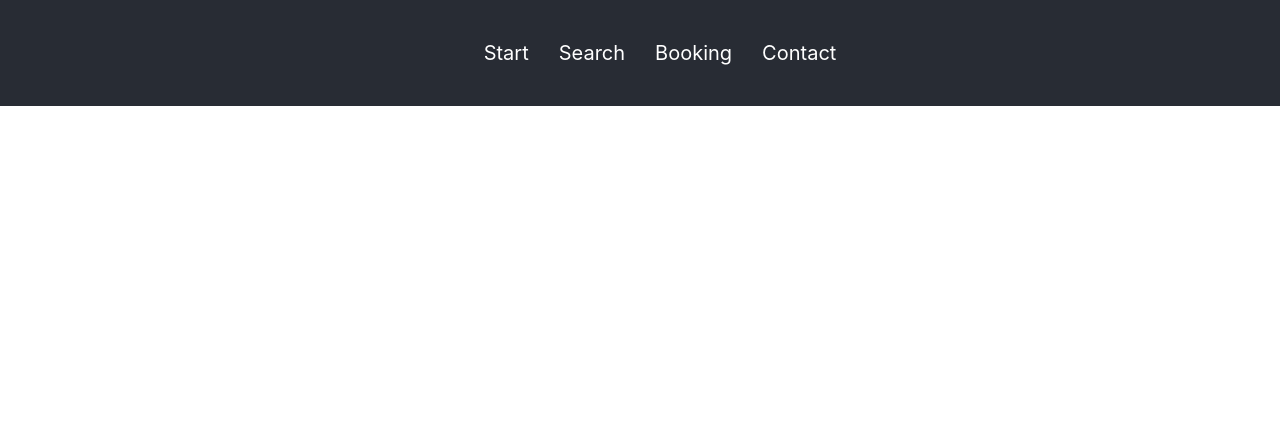
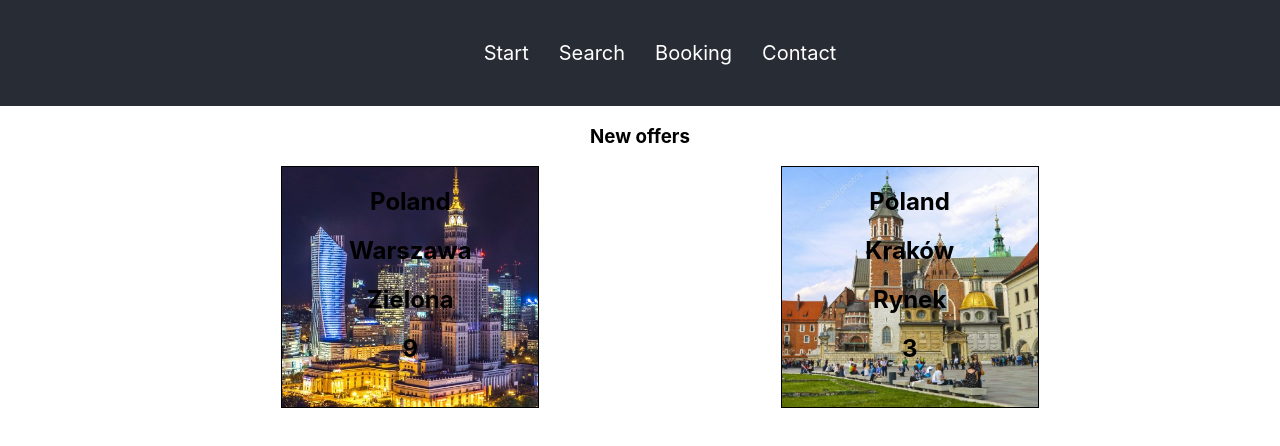
Before and after one commit to szkola-reacta/hackaton-team-f, a React (Create React App) app: page /dashboard in a window 1280 px wide. Shown: the top 446 px of the page. Built offline with nearby package versions, Linux system fonts and the light colour scheme; data requests are answered from the project's data file.

Commit message:
Dodano modale

```diff
--- a/package.json
+++ b/package.json
@@ -15,6 +15,8 @@
     "react": "^17.0.1",
     "react-dom": "^17.0.1",
     "react-router-dom": "^5.2.0",
+    "react-reveal": "^1.2.2",
+    "react-modal": "^3.12.1",
     "react-scripts": "4.0.0",
     "web-vitals": "^0.2.4"
   },
--- a/src/App.js
+++ b/src/App.js
@@ -1,7 +1,7 @@
-import { BrowserRouter, Switch, Route, NavLink } from 'react-router-dom';
+import React,{Component} from 'react';
+import { BrowserRouter, Switch, Route, NavLink,Redirect } from 'react-router-dom';
 import './App.css';
 import axios from "axios";
-import React,{Component} from 'react';
 import Search from './views/Search';
 import Contact from './views/Contact';
 import Homepage from './views/Homepage';
@@ -26,12 +26,16 @@ class  App extends Component {
   }
   render(){
     const {data} = this.state;
+    console.log(data) //tu
+
     return (
+      <div>
       <BrowserRouter>
+      <Redirect to='/dashboard' />
           <div className="App">
             <header className="App-header">
               <ul className='App-menu'>
-                <li className='App-menu__item'><NavLink to='/'>Start</NavLink></li>
+                <li className='App-menu__item'><NavLink to='/dashboard'>Start</NavLink></li>
                 <li className='App-menu__item'><NavLink to='search'>Search</NavLink></li>
                 <li className='App-menu__item'><NavLink to='booking'>Booking</NavLink></li>
                 <li className='App-menu__item'><NavLink to='contact'>Contact</NavLink></li>
@@ -39,7 +43,7 @@ class  App extends Component {
             </header>
             <div>
               <Switch>
-                  <Route exact path='/'  component={()=> <Homepage data= {data}/>}/>
+                  <Route exact path='/dashboard' component={()=> <Homepage data= {data}/>}/>
                   <Route path='/contact' component={Contact}/>
                   <Route path='/search' component={Search}/>
                   <Route path='/booking' component={Booking}/>
@@ -47,6 +51,7 @@ class  App extends Component {
             </div>
           </div>
         </BrowserRouter>
+        </div>
       );
   }
 
--- a/src/components/OfferList/OfferList.js
+++ b/src/components/OfferList/OfferList.js
@@ -1,38 +1,58 @@
 import React, { Component } from "react";
+import { NavLink } from "react-router-dom";
+import Item from "../item/Item";
+import { Fade, Zoom } from "react-reveal";
+import Modal from "react-modal";
+import "./style.css";
 
-import './style.css';
-import Item from "../item/Item";
 export default class OfferList extends Component {
-  state = {
-    data: null,
+  constructor(props) {
+    super(props);
+    this.state = {
+      item: null,
+    };
+  }
+  openModal = (item) => {
+    this.setState({ item });
   };
-  // componentDidMount() {
-  //   this.loadData();
-  // }
-  // loadData() {
-  //   // todo : zamienic na propsy
-  //   let itemUrl = `http://localhost:3001/offer`;
-  //   let data;
-  //   axios.get(itemUrl).then((response) => {
-  //     data = response.data;
-  //     this.setState({
-  //       data: data,
-  //     });
-  //   });
-  // }
+  closeModal = () => {
+    this.setState({ item: null });
+  };
   render() {
     const { data } = this.props;
+    const { item } = this.state;
     let itemsToRender;
     if (data) {
       itemsToRender = data.map((item) => {
         return (
           <li>
-             <Item id={item.id} data={data[(item.id)-1]} />
+            <NavLink
+              to={`#${item.friendlyUrl}`}
+              onClick={() => this.openModal(item)} >
+              <Item id={item.id} data={data[item.id - 1]} />
+            </NavLink>
           </li>
-
         );
       });
     }
-    return <ul>{itemsToRender}</ul>;
+    return (
+      <div>
+        <Fade bottom cascade>
+          <ul> {itemsToRender}</ul>
+        </Fade>
+        {item && (
+          <Modal isOpen={true} onRequestClose={this.closeModal}>
+            <Zoom>
+              <div>
+              <button  onClick={this.closeModal}>
+                x
+              </button>
+              Modal
+              </div>
+            </Zoom>
+          </Modal>
+        )}
+      </div>
+    );
   }
 }
--- a/src/db.json
+++ b/src/db.json
@@ -4,6 +4,7 @@
       "name": "Hotel Warszawa",
       "email": "service@hotelwarszawa.com",
       "imageUrl": "./assets/images/warsaw.jpg",
+      "friendlyUrl":"warsaw-hotel-offer",
       "media": [],
       "address": {
         "country": "Poland",
@@ -17,6 +18,7 @@
       "name": "Hotel Kraków",
       "email": "service@hotelktakow.com",
       "imageUrl": "./assets/images/cracow.jpg",
+      "friendlyUrl":"cracow-hotel-offer",
       "media": [],
       "address": {
         "country": "Poland",
```
Also changed, not shown: 1 other file (tests, documents, lock files or other folders).
